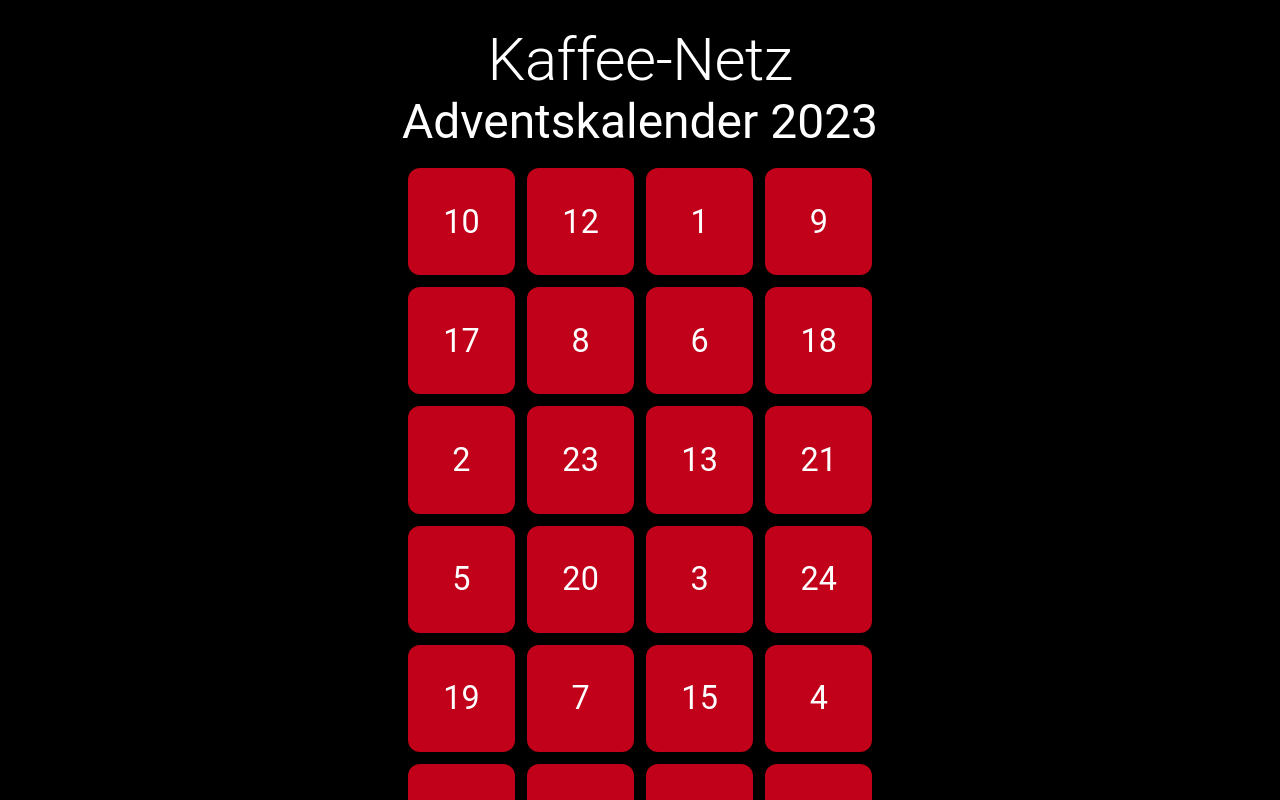
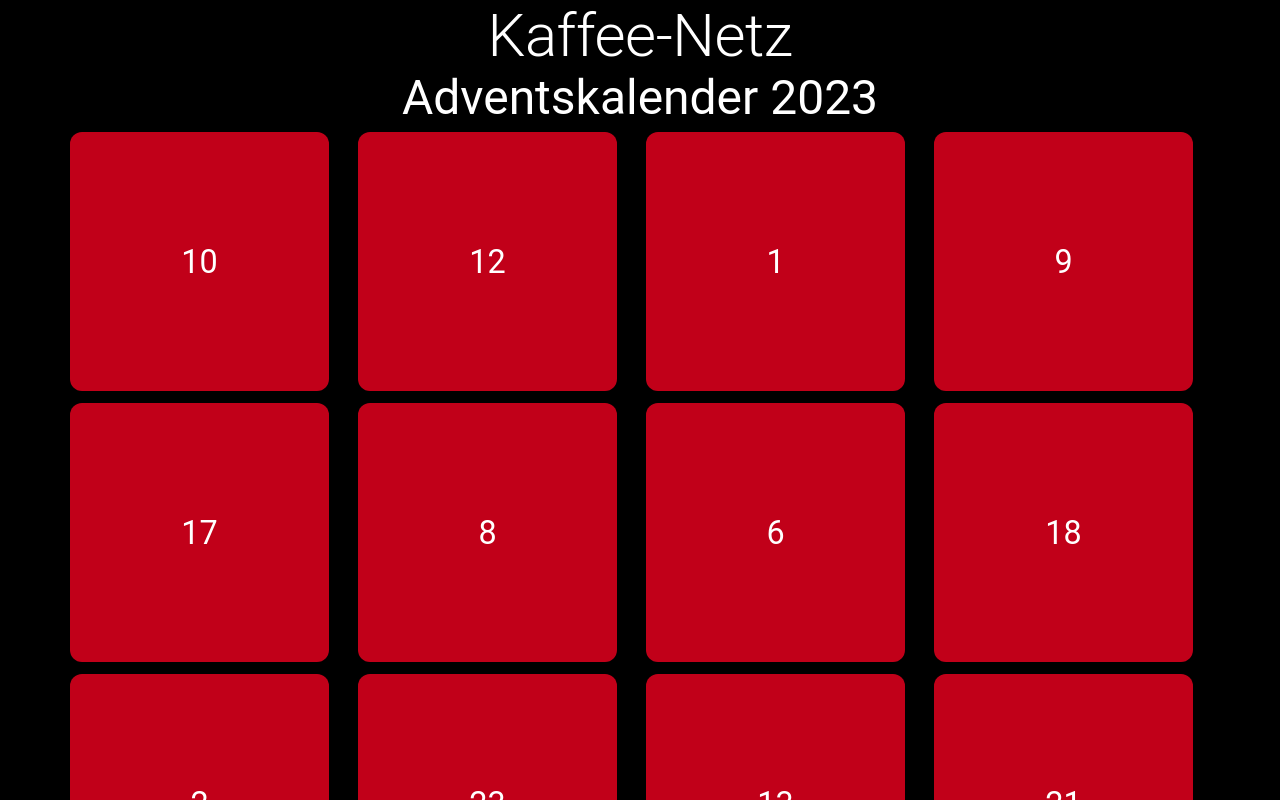
Before and after one commit to thssnm/adventskalender, a Next.js app: page / in a window 1280 px wide. Shown: the top 800 px of the page. Built offline with nearby package versions, Linux system fonts and the light colour scheme.

Commit message:
refactor index

```diff
--- a/pages/index.tsx
+++ b/pages/index.tsx
@@ -38,15 +38,7 @@
         {count > 9 && (
           <p style={{ position: "absolute", top: 0 }}>god mode activated!</p>
         )}
-        <div
-          style={{
-            display: "flex",
-            justifyContent: "space-between",
-            alignItems: "center",
-            marginTop: 24,
-            color: "white",
-          }}
-        >
+        <div className={styles.wrapper}>
           <ThemeProvider theme={theme}>
             <Typography
               onClick={() => setCount(count + 1)}
@@ -58,26 +50,11 @@
           </ThemeProvider>
         </div>
         <ThemeProvider theme={theme}>
-          <Typography
-            variant="h3"
-            style={{
-              marginTop: -24,
-              color: "white",
-            }}
-          >
+          <Typography variant="h3" style={style}>
             Adventskalender 2023
           </Typography>
         </ThemeProvider>
-        <div
-          style={{
-            display: "grid",
-            gridTemplateColumns: "1fr 1fr 1fr 1fr",
-            gridTemplateRows: "1fr 1fr 1fr 1fr 1fr 1fr",
-            padding: 12,
-            maxWidth: 500,
-            width: "90vw",
-          }}
-        >
+        <div className={styles.grid}>
           {numbers.map((item) => {
             return (
               <CalendarItem
@@ -93,3 +70,8 @@
     </div>
   );
 }
+
+const style = {
+  marginTop: -24,
+  color: "white",
+};
--- a/styles/Home.module.css
+++ b/styles/Home.module.css
@@ -11,3 +11,20 @@
   flex-direction: column;
   align-items: center;
 }
+
+.wrapper {
+  display: flex;
+  justify-content: space-between;
+  align-items: center;
+  margin-top: 24;
+  color: white;
+}
+
+.grid {
+  display: grid;
+  grid-template-columns: 1fr 1fr 1fr 1fr;
+  grid-template-rows: 1fr 1fr 1fr 1fr 1fr 1fr;
+  padding: 12;
+  max-width: 500;
+  width: 90vw;
+}
```
